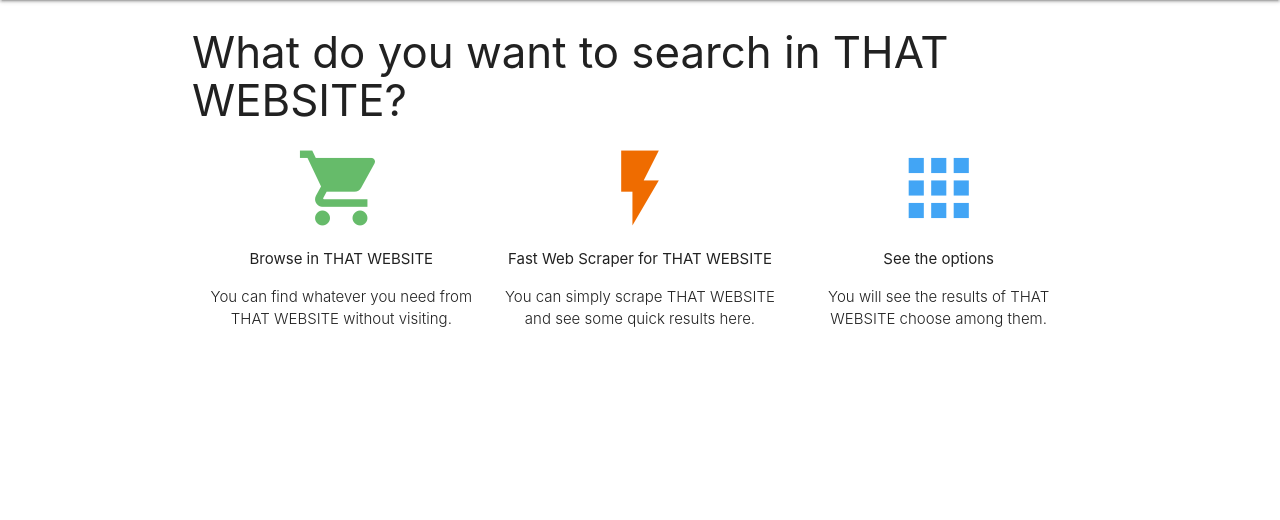
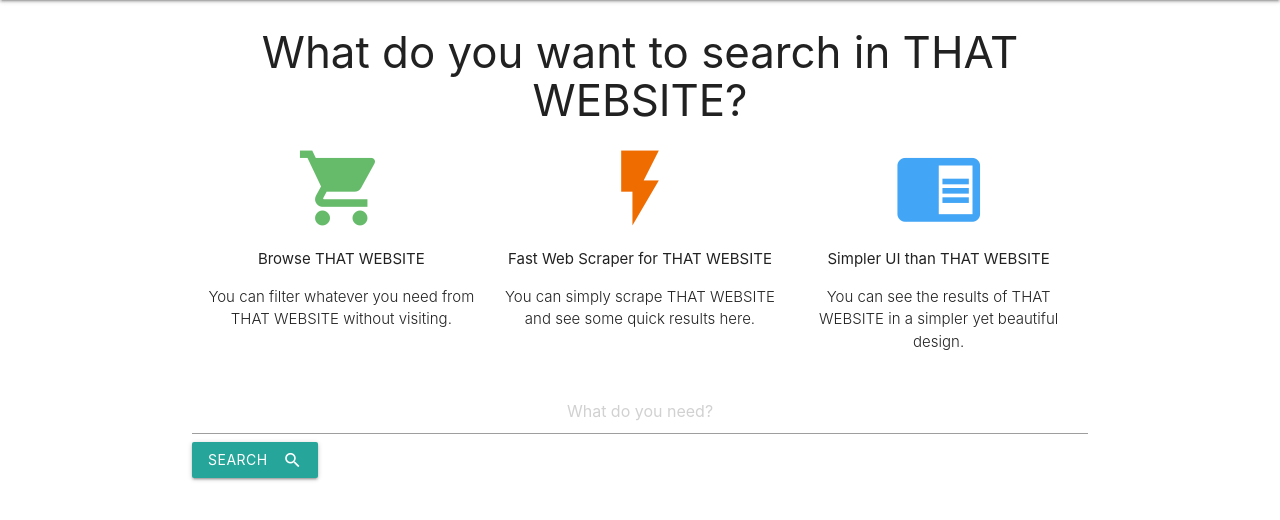
Before and after one commit to ali-negary/WebsiteCloner, a Django app: page / in a window 1280 px wide. Shown: the part 64-584 px from the top of the page. Run offline with Django 3.2, Linux system fonts and the light colour scheme.

Commit message:
search page created. front-end is hardcoded.

```diff
--- a/Website_Cloner/urls.py
+++ b/Website_Cloner/urls.py
@@ -21,5 +21,5 @@ urlpatterns = [
     path('', views.home, name='home_page'),
     path('admin/', admin.site.urls),
     path('css/', include('myApp.urls')),
-    path('new-search/', views.new_search, name='new-search')
+    path('new_search/', views.new_search, name='new_search')
 ]
--- a/myApp/urls.py
+++ b/myApp/urls.py
@@ -1,7 +1,8 @@
 from django.urls import path
 from . import views
 
+app_name = 'myApp'
 urlpatterns = [
     path('', views.home, name='home'),
-    path('new-search/', views.new_search, name='new-search')
+    path('new_search', views.new_search, name='new_search')
 ]
--- a/myApp/views.py
+++ b/myApp/views.py
@@ -2,8 +2,13 @@ from django.shortcuts import render
 
 
 def home(request):
-    return render(request, 'myApp/base.html')
+    return render(request, 'base.html')
 
 
-def new_search():
-    pass
+def new_search(request):
+    # this .get in search is not HTTP GET/POST methods. it is because result of request.POST is dictionary.
+    search = request.POST.get('search')
+    material_for_front = {
+        'search': search,
+    }
+    return render(request, 'myApp/new_search.html', material_for_front)
--- a/templates/myApp/base.html
+++ b/templates/base.html
@@ -25,15 +25,15 @@
 
 <div class="container">
 
-    <h3 style="...">What do you want to search in THAT WEBSITE?</h3>
+    <h3 style="text-align: center">What do you want to search in THAT WEBSITE?</h3>
     <div class="row">
         <div class="col s4">
 
 
             <div class="center">
                 <i class="large material-icons" style="color: #66BB6A">shopping_cart</i>
-                <p>Browse in THAT WEBSITE</p>
-                <p class="light center">You can find whatever you need from THAT WEBSITE without visiting.</p>
+                <p>Browse THAT WEBSITE</p>
+                <p class="light center">You can filter whatever you need from THAT WEBSITE without visiting.</p>
             </div>
 
         </div>
@@ -49,15 +49,29 @@
         <div class="col s4">
 
             <div class="center">
-                <i class="large material-icons" style="color: #42A5F5">apps</i>
-                <p>See the options</p>
-                <p class="light center">You will see the results of THAT WEBSITE choose among them.</p>
+                <i class="large material-icons" style="color: #42A5F5">chrome_reader_mode</i>
+                <p>Simpler UI than THAT WEBSITE</p>
+                <p class="light center">You can see the results of THAT WEBSITE in a simpler yet beautiful design.</p>
             </div>
 
         </div>
     </div>
 
+    <form action="{% url 'new_search' %}" method="post">
+        {% csrf_token %}
+        <input type="text" name="search" placeholder="What do you need?" style="text-align: center">
+        <button class="btn waves-effect waves-light" type="submit" name="action">Search
+            <i class="material-icons right">search</i>
+        </button>
+    </form>
+
+    {#The next two lines will help us inherit everything from this page to another page.#}
+    {% block content %}
+    {% endblock content %}
+
 </div>
+
+<script src="https://cdnjs.cloudflare.com/ajax/libs/materialize/1.0.0/js/materialize.min.js"></script>
 
 </body>
 </html>
```
Also changed, not shown: templates/myApp/new_search.html (added, +64 -0 lines), README.md.
